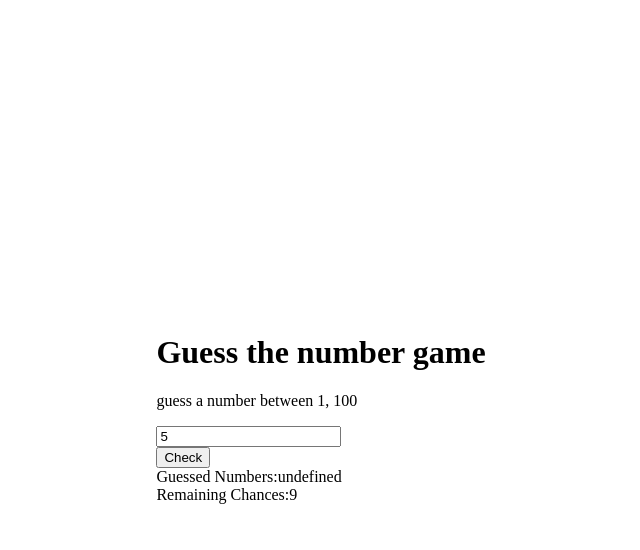
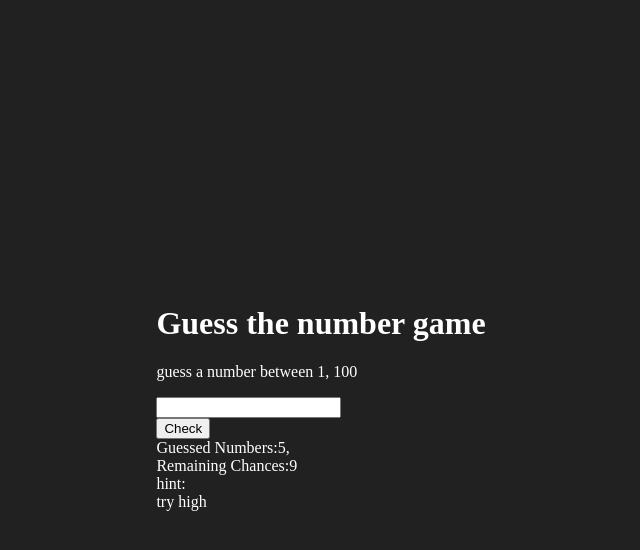
Before and after one commit to SheikhUmaid/js-projects, a plain HTML site: page guess the number/index.html in a window 1280 px wide. Both pictures are taken after typing "5" into the empty fields and a click on the button "Check". Shown: the whole page, without its empty margins (319-959 px from the left). Drawn offline with Linux system fonts and the light colour scheme.

Commit message:
Completed 4th project

```diff
--- a/guess the number/index.html
+++ b/guess the number/index.html
@@ -13,6 +13,8 @@
             display: flex;
             justify-content: center;
             align-items: center;
+            background-color: #212121;
+            color: white;
         }
     </style>
 </head>
@@ -23,7 +25,7 @@
         </div>
         <p>guess a number between 1, 100</p>
         <form action="">
-            <input type="number" name="number" id="number">
+            <input type="number" name="number" id="number" required>
         <br>
         <button>Check</button>
         </form>
@@ -32,9 +34,14 @@
             <div class="guessednumbers"></div>
         </div>
         <div class="chances">
-            <div class="">Remaining Chances: </div>
+            <div >Remaining Chances: </div>
             <div class="r-chances"></div>
         </div>
+        <div class="">
+            <div >hint: </div>
+            <div class="hint"></div>
+        </div>
+        <h1 id="result"></h1>
     </div>
 </body>
 <script src="index.js"></script>
--- a/guess the number/index.js
+++ b/guess the number/index.js
@@ -1,24 +1,38 @@
 const form = document.querySelector("form");
-const guessed_numbers = []
-const guessednumbers = document.querySelector(".guessednumbers")
-const random_number = 15
-const remaining_chances = document.querySelector(".r-chances")
-let chances = 10
-form.addEventListener('submit',(e)=>{
+const guessed_numbers = [];
+const guessednumbers = document.querySelector(".guessednumbers");
+const random_number = Math.floor(Math.random() *(100-1+1));
+const remaining_chances = document.querySelector(".r-chances");
+const btn = document.querySelector("button");
+const result = document.querySelector("#result");
+const hint = document.querySelector(".hint")
+let chances = 10;
+remaining_chances.innerHTML = chances;
+
+form.addEventListener("submit", (e) => {
     e.preventDefault();
-    const number = parseInt(document.querySelector('#number'));
-    if(number === random_number){
-
-    }else{
+    const number = parseInt(document.querySelector("#number").value);
+    if (number === random_number) {
+        btn.innerHTML = "Reload";
+        btn.addEventListener("click", (e) => location.reload());
+        result.innerHTML = "You Won";
+    } else {
+        if (number < random_number){
+            hint.innerHTML = 'try high'
+        }else{
+            hint.innerHTML = 'try low'
+        }
         --chances;
-        if(chances === 0){
-
+        if (chances === 0) {
+            btn.innerHTML = "Reload";
+            btn.addEventListener("click", (e) => location.reload());
+            result.innerHTML = "Oops no chances left";
         }
-        guessed_numbers.push(number.value)
-        remaining_chances.innerHTML = chances
-        guessed_numbers.forEach((e)=>{
-            guessednumbers.innerHTML += e
-        })
-        number.value = ''
+        guessed_numbers.push(number);
+        remaining_chances.innerHTML = chances;
+        guessed_numbers.forEach((e) => {
+            guessednumbers.innerHTML = `${guessed_numbers},`;
+        });
+        document.querySelector("#number").value = "";
     }
-})
+});
```
